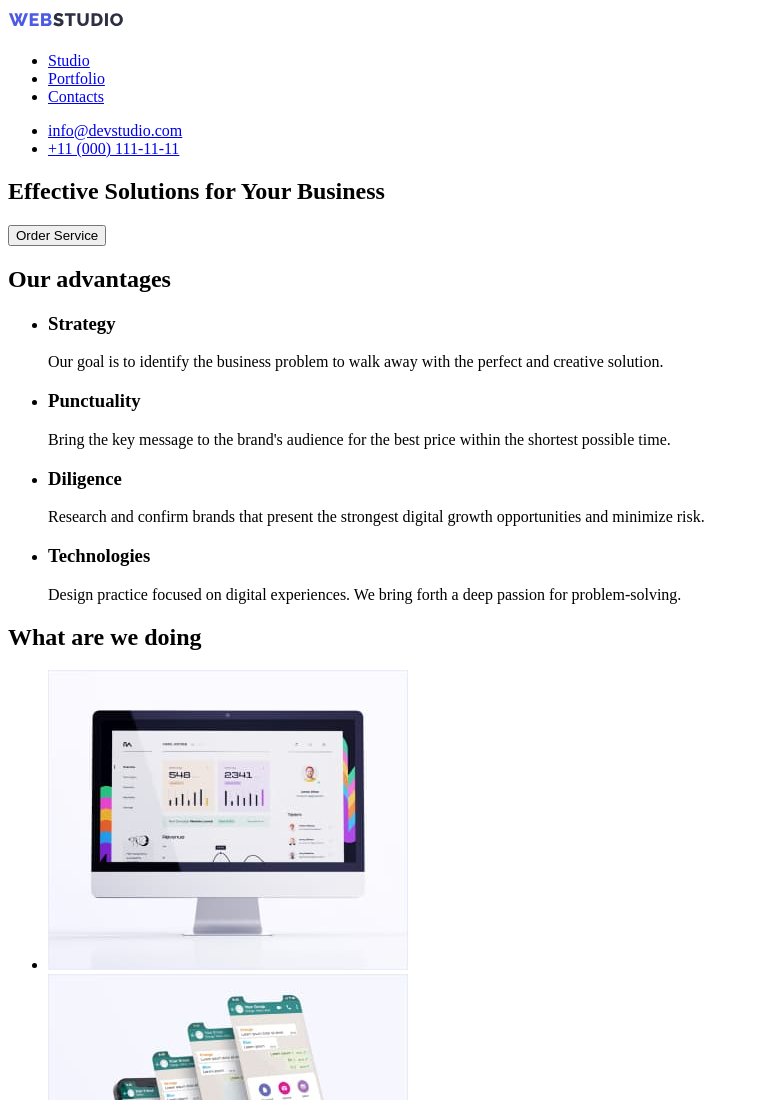
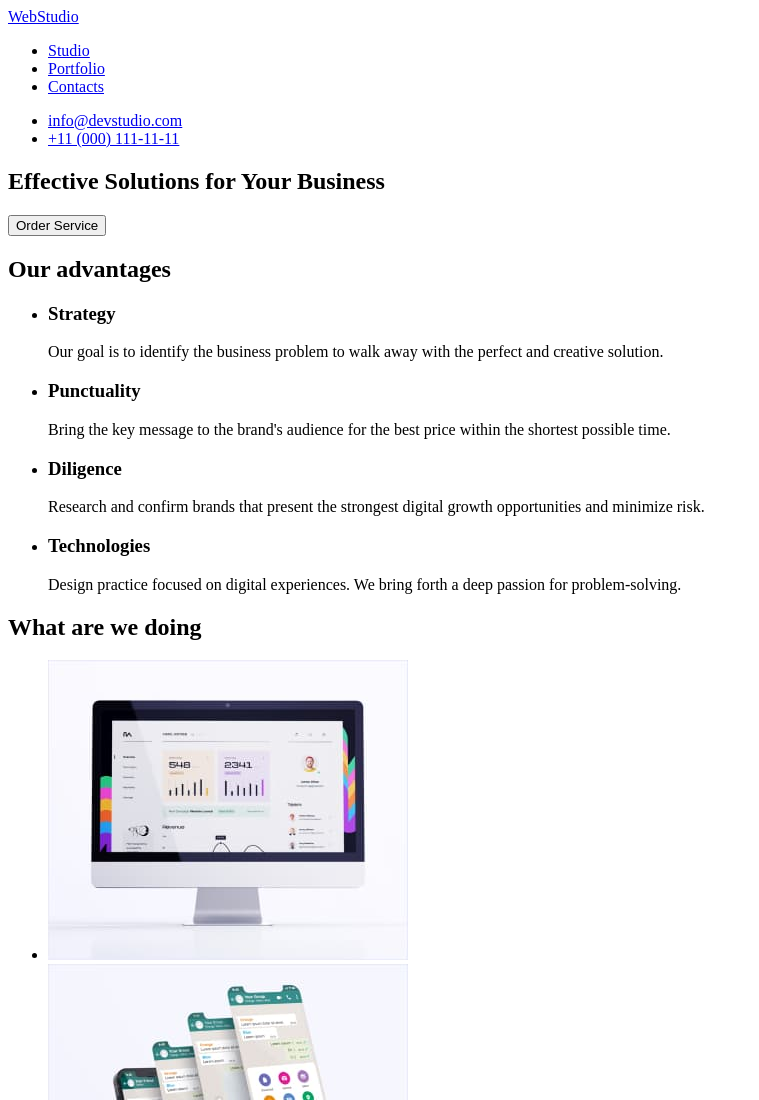
Before and after one commit to Nikolaihait4/goit-markup-hw-01, a plain HTML site: page index.html in a window 1280 px wide. Shown: the top 1100 px of the page, without its empty margins (0-759 px from the left). Drawn offline with Linux system fonts and the light colour scheme.

Commit message:
Update index.html

```diff
--- a/index.html
+++ b/index.html
@@ -9,7 +9,7 @@
   <body>
     <header>
       <nav>
-        <a href="/"> <img src="./image/logo.svg" alt="WebStudio" /></a>
+        <a href="./index.html">WebStudio</a>
         <ul>
           <li><a href="#">Studio</a></li>
           <li><a href="#">Portfolio</a></li>
```
